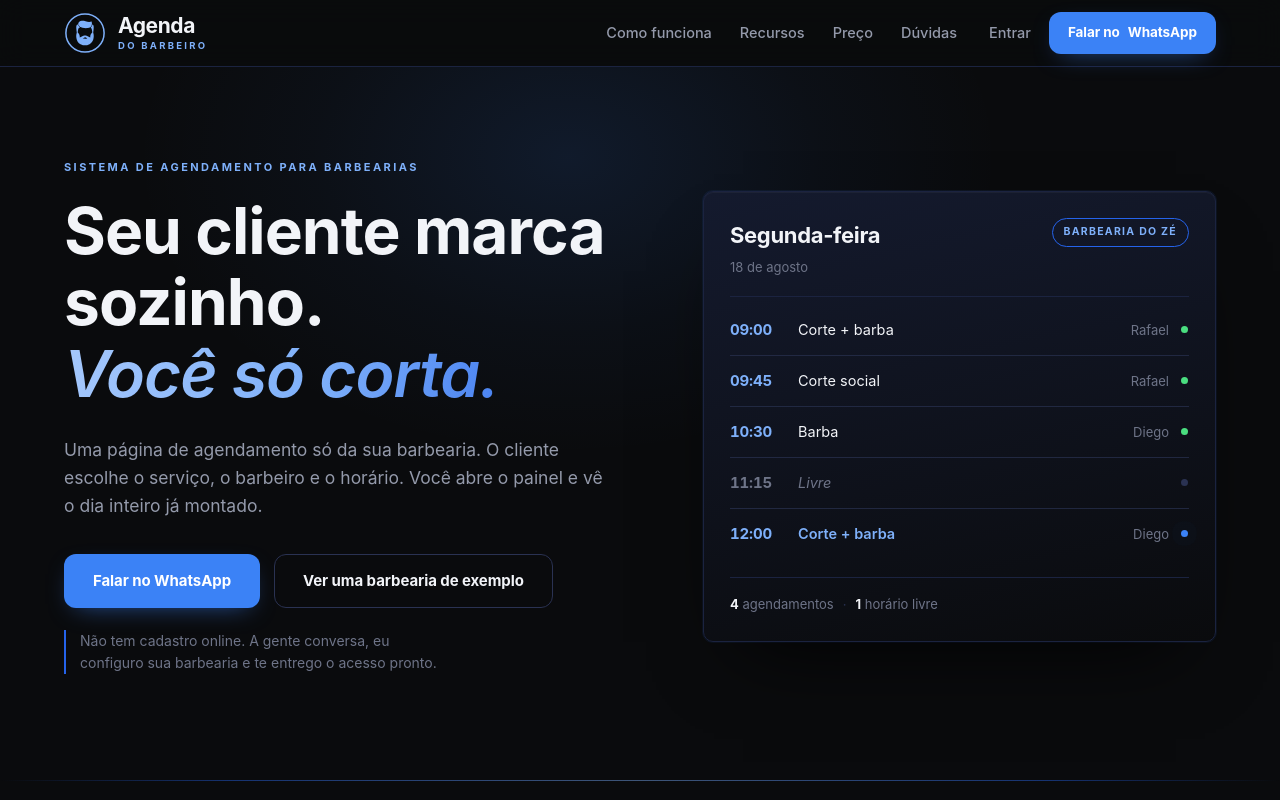
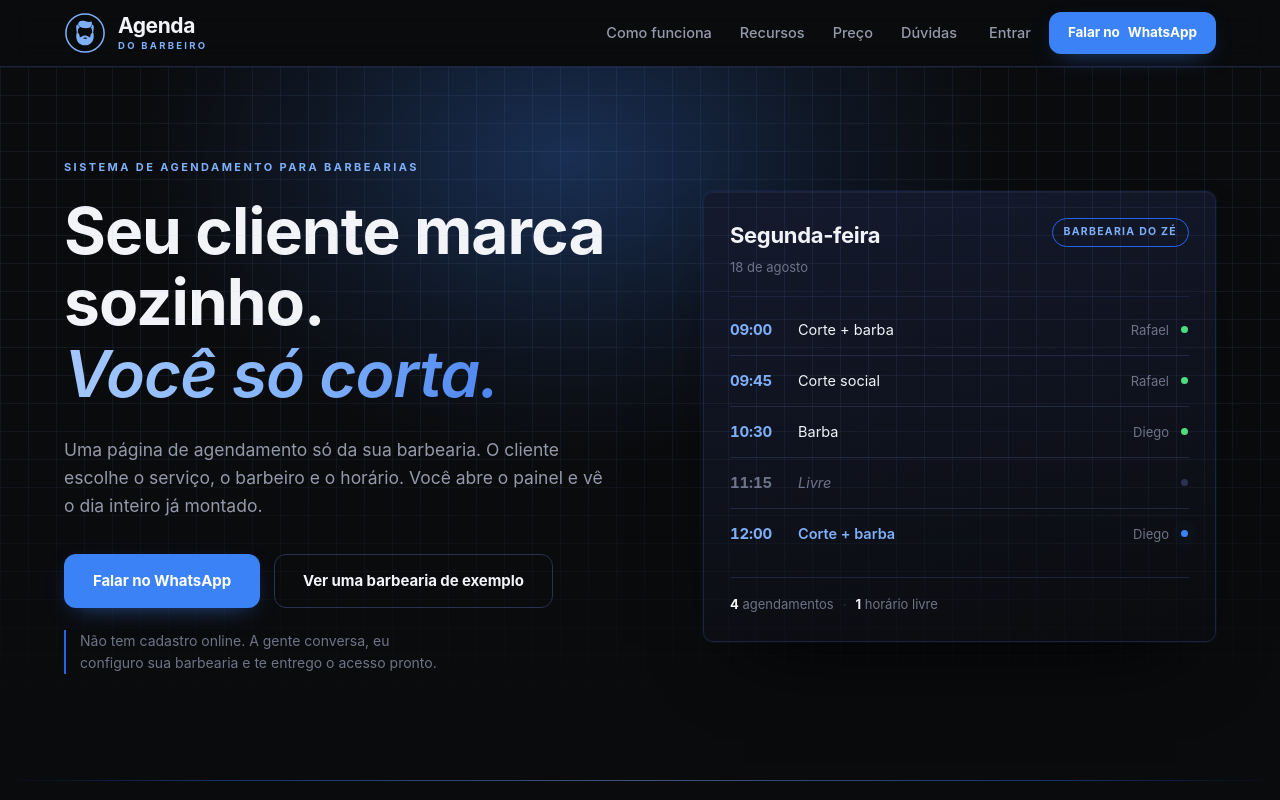
Before and after one commit to lelefernanda/Agenda-Do-Barbeiro, a Nuxt app: page / in a window 1280 px wide. Shown: the top 800 px of the page. Built offline with nearby package versions, Linux system fonts and the light colour scheme; no server answers.

Commit message:
grade fina e brilho forte no topo da home

```diff
--- a/app/pages/index.vue
+++ b/app/pages/index.vue
@@ -683,10 +683,26 @@ onBeforeUnmount(() => observer.value?.disconnect())
   transform: translateX(-58%);
   background: radial-gradient(
     ellipse at center,
-    rgba(59, 130, 246, 0.13) 0%,
-    rgba(59, 130, 246, 0.04) 40%,
+    rgba(59, 130, 246, 0.30) 0%,
+    rgba(59, 130, 246, 0.10) 40%,
     transparent 68%
   );
+  pointer-events: none;
+}
+
+/* A grade fina do topo. Fica atras de tudo, e some conforme desce:
+   perto do brilho ela aparece, no fim do bloco ja nao existe. */
+.heroi::after {
+  content: '';
+  position: absolute;
+  inset: 0;
+  z-index: 0;
+  background-image:
+    linear-gradient(rgba(126, 176, 250, 0.08) 1px, transparent 1px),
+    linear-gradient(90deg, rgba(126, 176, 250, 0.08) 1px, transparent 1px);
+  background-size: 28px 28px, 28px 28px;
+  -webkit-mask-image: linear-gradient(180deg, #000 0%, #000 45%, transparent 92%);
+  mask-image: linear-gradient(180deg, #000 0%, #000 45%, transparent 92%);
   pointer-events: none;
 }
 
```
